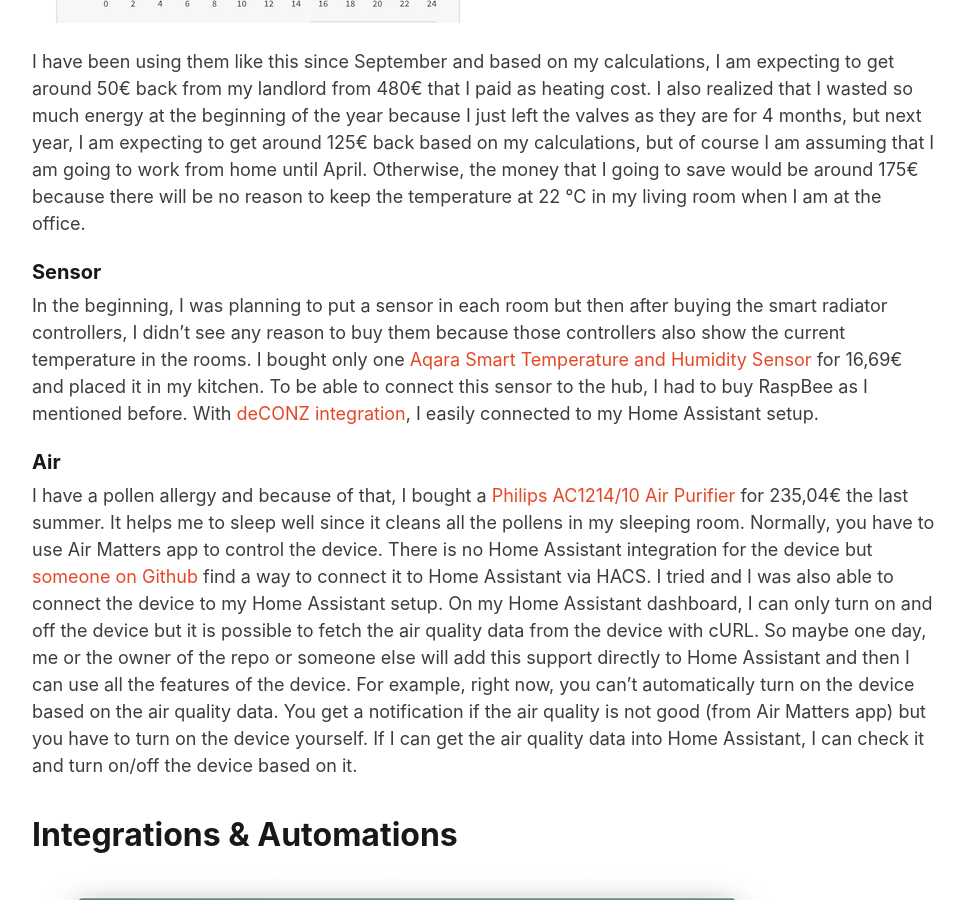
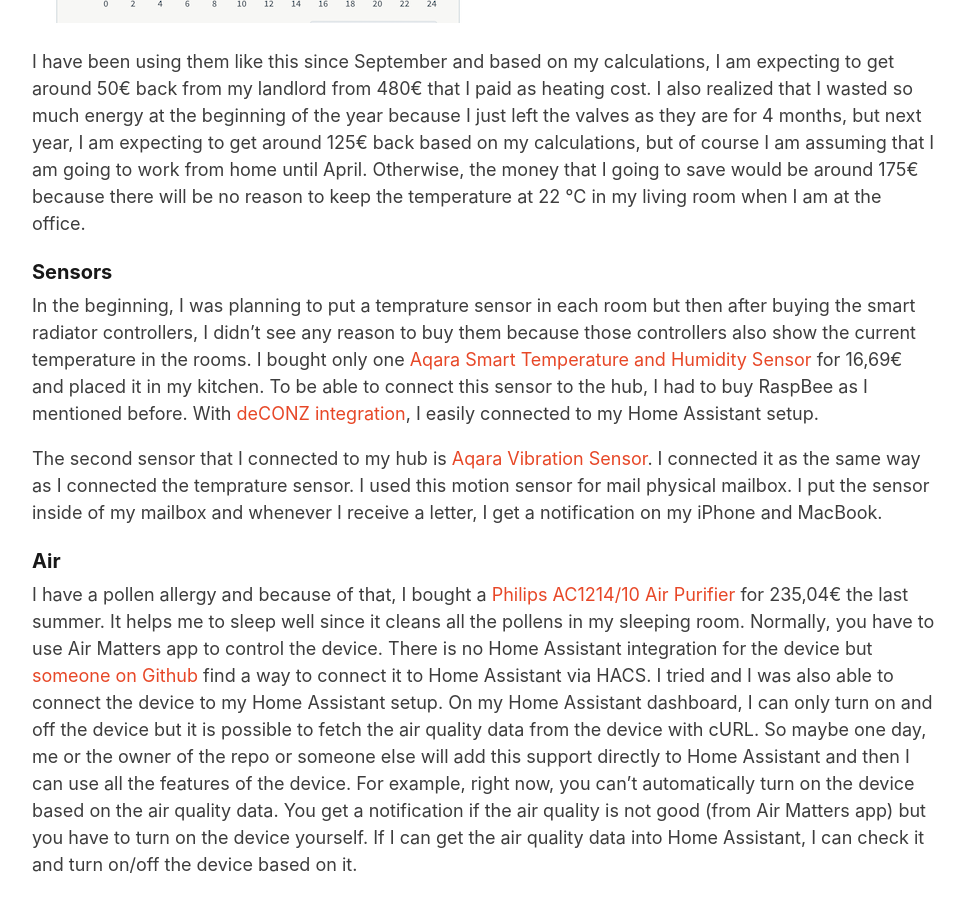
Before and after one commit to mertbulan/mertbulan.github.io, a Jekyll site: the page built from _posts/2020-12-20-my-smart-home-setup-with-raspberry-pi-and-home-assistant.md, in a window 1280 px wide and 900 px high, scrolled down 4129 px. Shown: the whole window, without its empty margins (64-1029 px from the left). Built offline with Jekyll 4.4.1, drawn with Linux system fonts in a browser that asks for light colours.

Commit message:
update posts

```diff
--- a/_posts/2020-12-20-my-smart-home-setup-with-raspberry-pi-and-home-assistant.md
+++ b/_posts/2020-12-20-my-smart-home-setup-with-raspberry-pi-and-home-assistant.md
@@ -62,9 +62,11 @@ Back to the device, I bought two [AVM FRITZ!DECK 301](https://www.amazon.de/-/en
 I have been using them like this since September and based on my calculations, I am expecting to get around 50€ back from my landlord from 480€ that I paid as heating cost. I also realized that I wasted so much energy at the beginning of the year because I just left the valves as they are for 4 months, but next year, I am expecting to get around 125€ back based on my calculations, but of course I am assuming that I am going to work from home until April. Otherwise, the money that I going to save would be around 175€ because there will be no reason to keep the temperature at 22 °C in my living room when I am at the office.
 
 
-#### Sensor
+#### Sensors
 
-In the beginning, I was planning to put a sensor in each room but then after buying the smart radiator controllers, I didn't see any reason to buy them because those controllers also show the current temperature in the rooms. I bought only one [Aqara Smart Temperature and Humidity Sensor](https://www.aqara.com/en/temperature_humidity_sensor.html) for 16,69€ and placed it in my kitchen. To be able to connect this sensor to the hub, I had to buy RaspBee as I mentioned before. With [deCONZ integration](https://www.home-assistant.io/integrations/deconz/), I easily connected to my Home Assistant setup.
+In the beginning, I was planning to put a temprature sensor in each room but then after buying the smart radiator controllers, I didn't see any reason to buy them because those controllers also show the current temperature in the rooms. I bought only one [Aqara Smart Temperature and Humidity Sensor](https://www.aqara.com/en/temperature_humidity_sensor.html) for 16,69€ and placed it in my kitchen. To be able to connect this sensor to the hub, I had to buy RaspBee as I mentioned before. With [deCONZ integration](https://www.home-assistant.io/integrations/deconz/), I easily connected to my Home Assistant setup.
+
+The second sensor that I connected to my hub is [Aqara Vibration Sensor](https://www.aqara.com/eu/vibration_sensor.html). I connected it as the same way as I connected the temprature sensor. I used this motion sensor for mail physical mailbox. I put the sensor inside of my mailbox and whenever I receive a letter, I get a notification on my iPhone and MacBook.
 
 #### Air
 
```
Also changed, not shown: _posts/2020-12-26-how-get-rid-of-cookie-banners-on-news-websites.md (+4 -0 lines).
